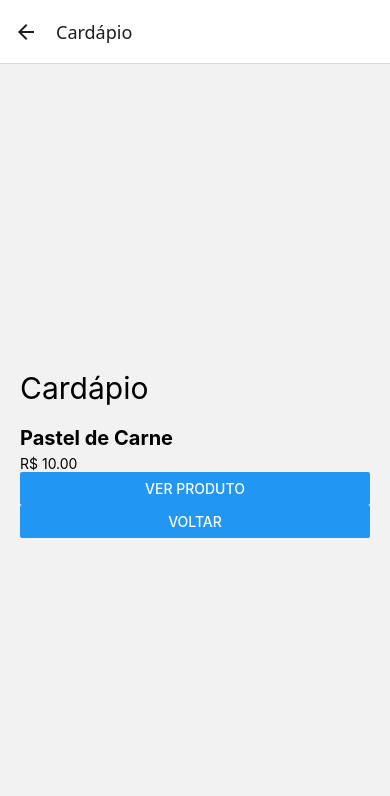
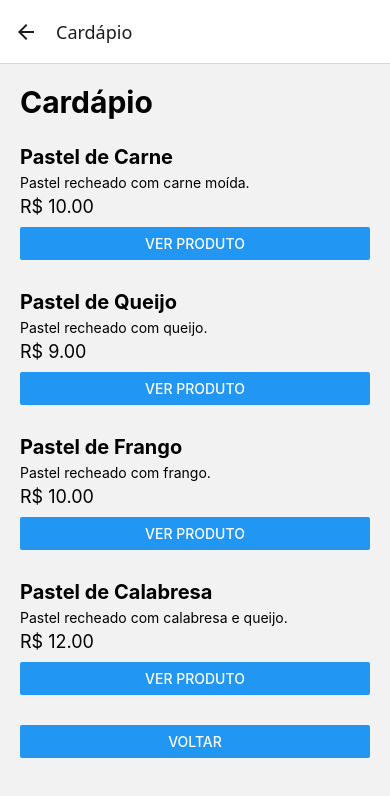
Before and after one commit to marcelloamj12/pastelaria-app, a React Native app: screen /Cardapio in a window 390 px wide. Shown: the top 796 px of the page. Built offline with nearby package versions, Linux system fonts and the light colour scheme.

Commit message:
feat: adiciona lista de produtos ao cardapio

```diff
--- a/src/screens/CardapioScreen.js
+++ b/src/screens/CardapioScreen.js
@@ -1,27 +1,58 @@
 import React from 'react';
-import { View, Text, Button, StyleSheet } from 'react-native';
+import { View, Text, Button, StyleSheet, ScrollView } from 'react-native';
 
 export default function CardapioScreen({ navigation }) {
 
-  const produto = {
+  const produtos = [
+    {
       id: 1,
       nome: 'Pastel de Carne',
       descricao: 'Pastel recheado com carne moída.',
       preco: 10.00,
-  };
+    },
+    {
+      id: 2,
+      nome: 'Pastel de Queijo',
+      descricao: 'Pastel recheado com queijo.',
+      preco: 9.00,
+    },
+    {
+      id: 3,
+      nome: 'Pastel de Frango',
+      descricao: 'Pastel recheado com frango.',
+      preco: 10.00,
+    },
+    {
+      id: 4,
+      nome: 'Pastel de Calabresa',
+      descricao: 'Pastel recheado com calabresa e queijo.',
+      preco: 12.00,
+    },
+  ];
 
   return (
-    <View style={styles.container}>
+    <ScrollView contentContainerStyle={styles.container}>
 
       <Text style={styles.titulo}>
         Cardápio
       </Text>
+
+      {produtos.map((produto) => (
+
+        <View
+          key={produto.id}
+          style={styles.produto}
+        >
 
           <Text style={styles.nomeProduto}>
             {produto.nome}
           </Text>
 
           <Text>
+            {produto.descricao}
+          </Text>
+
+          <Text style={styles.preco}>
             R$ {produto.preco.toFixed(2)}
           </Text>
 
@@ -34,25 +65,34 @@ export default function CardapioScreen({ navigation }) {
             }
           />
 
+        </View>
+
+      ))}
+
       <Button
         title="Voltar"
         onPress={() => navigation.goBack()}
       />
 
-    </View>
+    </ScrollView>
   );
 }
 
 const styles = StyleSheet.create({
+
   container: {
-    flex: 1,
-    justifyContent: 'center',
+    flexGrow: 1,
     padding: 20,
   },
 
   titulo: {
     fontSize: 30,
-    marginBottom: 20,
+    fontWeight: 'bold',
+    marginBottom: 25,
+  },
+
+  produto: {
+    marginBottom: 30,
   },
 
   nomeProduto: {
@@ -60,4 +100,11 @@ const styles = StyleSheet.create({
     fontWeight: 'bold',
     marginBottom: 5,
   },
+
+  preco: {
+    fontSize: 18,
+    marginTop: 5,
+    marginBottom: 10,
+  },
+
 });
```
Lines whose indentation alone changed are shown as unchanged.
